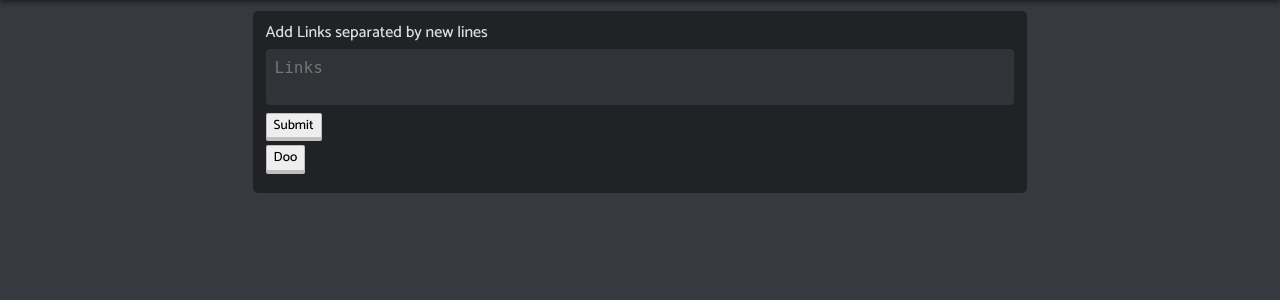
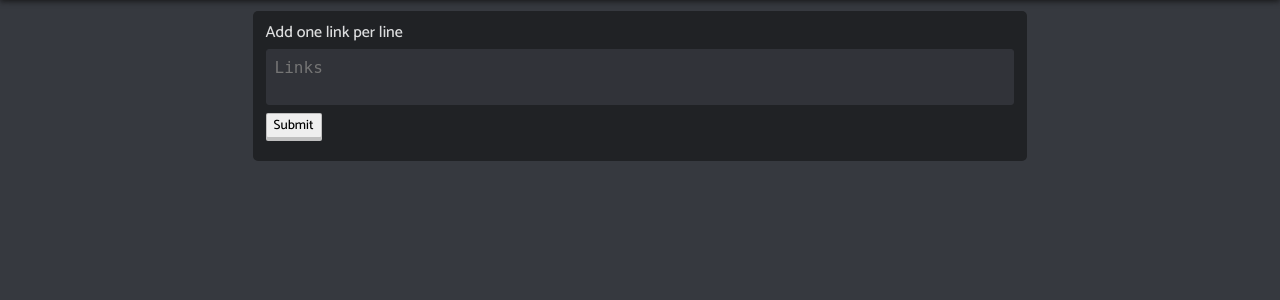
Before and after one commit to NightZKnight/htdocs, a CodeIgniter app: page /database/parselinks in a window 1280 px wide. Shown: the part 45-345 px from the top of the page. Run offline with CodeIgniter, Linux system fonts and the light colour scheme.

Commit message:
run notification script doo() and implemented the parse function typos

```diff
--- a/application/controllers/ParseLinks.php
+++ b/application/controllers/ParseLinks.php
@@ -3,7 +3,7 @@ defined('BASEPATH') OR exit('No direct script access allowed');
 
 class ParseLinks extends CI_Controller {
 
-   public function parse($urlToFetch)
+   private function parse($urlToFetch)
    {
 		// require_once 'OpenGraph.php';
 		$this->load->library('opengraph');
@@ -15,12 +15,12 @@ class ParseLinks extends CI_Controller {
 
 			$ogMeta = Opengraph::fetch($urlToFetch) or die('OpenGraph FAILED!');
 
-			// ready data for the quary builder
+			// ready data for the query builder
 			$data = array(
 				'title' => $ogMeta->title,
-				'dis' => $ogMeta->description,
-				'url' => $ogMeta->url,
-				'img' => $ogMeta->image,
+				'dis' =>   $ogMeta->description,
+				'url' =>   $ogMeta->url,
+				'img' =>   $ogMeta->image,
 			);
 
 			// query the first 10 letters of the og:title
@@ -29,12 +29,13 @@ class ParseLinks extends CI_Controller {
 
 			// check if title already exists
 			if ($query->num_rows()) {
-				echo("<p>That link already exists!</p>");
+				echo "<p>That link already exists!</p>";
 			}
 			// if not insert the data
 			else {
 				$this->db->insert('news', $data);
 				echo "<p>Insert successful!</p>";
+				echo "<script>doo();</script>";
 			}
 
       }
@@ -50,7 +51,9 @@ class ParseLinks extends CI_Controller {
 				if (filter_var(trim($value), FILTER_VALIDATE_URL)) {
 
 					// echo htmlspecialchars($value);
-					echo $this->security->xss_clean($value);
+					$cleaned = $this->security->xss_clean($value);
+					$this->parse($cleaned);
+					echo $cleaned;
 					echo "<br>";
 				}
 			}
--- a/application/models/Crud.php
+++ b/application/models/Crud.php
@@ -15,4 +15,9 @@ class Crud extends CI_Model {
 		return $quary->result_array();
 	}
 
+	public function put_articles($links)
+	{
+
+	}
+
 }
--- a/application/views/parse_links.php
+++ b/application/views/parse_links.php
@@ -10,6 +10,11 @@
 
 	function doo () {
 		$("div.notification").toggleClass('next');
+
+		// wait 2500 and disable notification
+		setTimeout(function () {
+          $("div.notification").toggleClass('next');
+      },2500)
 	}
 
 </script>
@@ -21,13 +26,12 @@
 
 		<article class="card">
 			<div>
-				Add Links separated by new lines
+				Add one link per line
 			</div>
 
 			<div class="dis">
-				<textarea name="links" value="" placeholder="Links" onblur="senddata()"></textarea>
-				<a class="button" href="#">Submit</a><br>
-				<a class="button" href="#" onclick="doo()">Doo</a>
+				<textarea name="links" placeholder="Links"></textarea>
+				<a class="button" href="#" onclick="senddata()">Submit</a><br>
 				<div></div>
 			</div>
 
@@ -39,7 +43,7 @@
 	</section>
 
 	<div class="notification">
-		<span>SUB TO PEWDEEPOO</span>
+		<span>Insert successful!</span>
 	</div>
 
 
--- a/assets/master.css
+++ b/assets/master.css
@@ -157,7 +157,7 @@ img {
 	padding: 1em 1em;
 	width: 45em;
 	background-color: green;
-	border: 2px solid darkgreen;
+	border: 1px solid darkgreen;
 	position: absolute;
 	left: 0;
 	right: 0;
```
Also changed, not shown: application/libraries/OpenGraph.php (+5 -3 lines).
